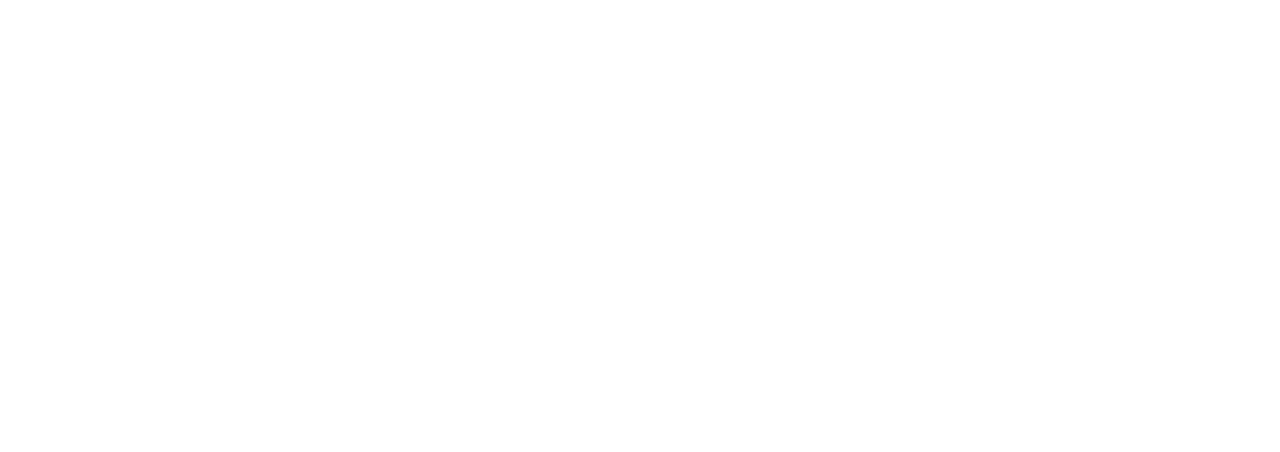
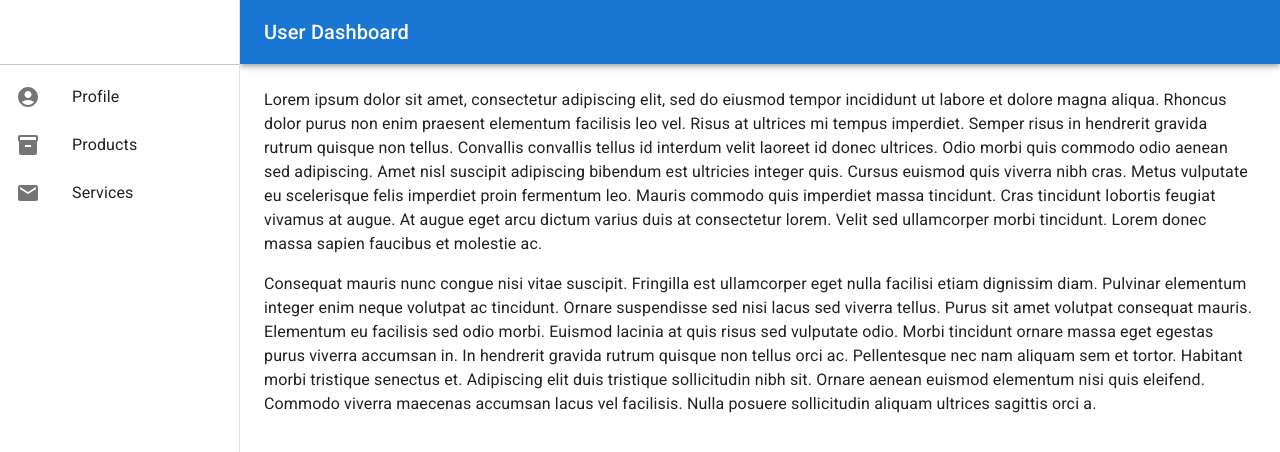
Before and after one commit to prakatesh/machinery-project, a React (Create React App) app in the folder client/: page /user/dashboard in a window 1280 px wide. Before the commit this address had no page. Shown: the top 452 px of the page. Built offline with nearby package versions, Linux system fonts and the light colour scheme.

Commit message:
Configured Dashboard

```diff
--- a/client/src/components/Dashboard/Dashboard.js
+++ b/client/src/components/AdminDashboard/AdminDashboard.js
@@ -20,7 +20,7 @@
 
 const drawerWidth = 240;
 
-function ResponsiveDrawer(props) {
+function AdminDashboard(props) {
   const { window } = props;
   const [mobileOpen, setMobileOpen] = React.useState(false);
 
@@ -96,7 +96,7 @@
             <MenuIcon />
           </IconButton>
           <Typography variant="h6" noWrap component="div">
-            Dashboard
+            Admin Dashboard
           </Typography>
         </Toolbar>
       </AppBar>
@@ -181,7 +181,7 @@
   );
 }
 
-ResponsiveDrawer.propTypes = {
+AdminDashboard.propTypes = {
   /**
    * Injected by the documentation to work in an iframe.
    * You won't need it on your project.
@@ -189,4 +189,4 @@
   window: PropTypes.func,
 };
 
-export default ResponsiveDrawer;
+export default AdminDashboard;
--- a/client/src/components/Routers/Routers.js
+++ b/client/src/components/Routers/Routers.js
@@ -5,7 +5,8 @@
 import Login from "../Login/Login";
 import Service from "../Service/Service";
 import Signup from "../SignUp/Signup";
-import Dashboard from "../Dashboard/Dashboard";
+import AdminDashboard from "../AdminDashboard/AdminDashboard";
+import UserDashboard from "../UserDashboard/UserDashboard";
 import Maintenance from "../Mainetenance/Maintenance";
 const Routers = () => {
   return (
@@ -16,7 +17,8 @@
         <Route path="/service" element={<Service />}></Route>
         <Route path="/login" element={<Login />}></Route>
         <Route path="/signup" element={<Signup />}></Route>
-        <Route path="/dashboard" element={<Dashboard />}></Route>
+        <Route path="/admin/dashboard" element={<AdminDashboard />}></Route>
+        <Route path="/user/dashboard" element={<UserDashboard />}></Route>
         <Route path="/maintenance" element={<Maintenance />}></Route>
       </Routes>
     </div>
--- /dev/null
+++ b/client/src/components/UserDashboard/UserDashboard.js
@@ -0,0 +1,181 @@
+import * as React from "react";
+import PropTypes from "prop-types";
+import AccountCircleIcon from "@mui/icons-material/AccountCircle";
+import AppBar from "@mui/material/AppBar";
+import Box from "@mui/material/Box";
+import CssBaseline from "@mui/material/CssBaseline";
+import Divider from "@mui/material/Divider";
+import Drawer from "@mui/material/Drawer";
+import IconButton from "@mui/material/IconButton";
+import InventoryIcon from "@mui/icons-material/Inventory";
+import List from "@mui/material/List";
+import ListItem from "@mui/material/ListItem";
+import ListItemButton from "@mui/material/ListItemButton";
+import ListItemIcon from "@mui/material/ListItemIcon";
+import ListItemText from "@mui/material/ListItemText";
+import MailIcon from "@mui/icons-material/Mail";
+import MenuIcon from "@mui/icons-material/Menu";
+import Toolbar from "@mui/material/Toolbar";
+import Typography from "@mui/material/Typography";
+
+const drawerWidth = 240;
+
+function UserDashboard(props) {
+  const { window } = props;
+  const [mobileOpen, setMobileOpen] = React.useState(false);
+
+  const handleDrawerToggle = () => {
+    setMobileOpen(!mobileOpen);
+  };
+
+  const drawer = (
+    <div>
+      <Toolbar />
+      <Divider />
+      <List>
+        <ListItem disablePadding>
+          <ListItemButton>
+            <ListItemIcon>
+              <AccountCircleIcon />
+            </ListItemIcon>
+            <ListItemText primary="Profile" />
+          </ListItemButton>
+        </ListItem>
+        <ListItem disablePadding>
+          <ListItemButton>
+            <ListItemIcon>
+              <InventoryIcon />
+            </ListItemIcon>
+            <ListItemText primary="Products" />
+          </ListItemButton>
+        </ListItem>
+        <ListItem disablePadding>
+          <ListItemButton>
+            <ListItemIcon>
+              <MailIcon />
+            </ListItemIcon>
+            <ListItemText primary="Services" />
+          </ListItemButton>
+        </ListItem>
+      </List>
+    </div>
+  );
+
+  const container =
+    window !== undefined ? () => window().document.body : undefined;
+
+  return (
+    <Box sx={{ display: "flex" }}>
+      <CssBaseline />
+      <AppBar
+        position="fixed"
+        sx={{
+          width: { sm: `calc(100% - ${drawerWidth}px)` },
+          ml: { sm: `${drawerWidth}px` },
+        }}
+      >
+        <Toolbar>
+          <IconButton
+            color="inherit"
+            aria-label="open drawer"
+            edge="start"
+            onClick={handleDrawerToggle}
+            sx={{ mr: 2, display: { sm: "none" } }}
+          >
+            <MenuIcon />
+          </IconButton>
+          <Typography variant="h6" noWrap component="div">
+            User Dashboard
+          </Typography>
+        </Toolbar>
+      </AppBar>
+      <Box
+        component="nav"
+        sx={{ width: { sm: drawerWidth }, flexShrink: { sm: 0 } }}
+        aria-label="mailbox folders"
+      >
+        {/* The implementation can be swapped with js to avoid SEO duplication of links. */}
+        <Drawer
+          container={container}
+          variant="temporary"
+          open={mobileOpen}
+          onClose={handleDrawerToggle}
+          ModalProps={{
+            keepMounted: true, // Better open performance on mobile.
+          }}
+          sx={{
+            display: { xs: "block", sm: "none" },
+            "& .MuiDrawer-paper": {
+              boxSizing: "border-box",
+              width: drawerWidth,
+            },
+          }}
+        >
+          {drawer}
+        </Drawer>
+        <Drawer
+          variant="permanent"
+          sx={{
+            display: { xs: "none", sm: "block" },
+            "& .MuiDrawer-paper": {
+              boxSizing: "border-box",
+              width: drawerWidth,
+            },
+          }}
+          open
+        >
+          {drawer}
+        </Drawer>
+      </Box>
+      <Box
+        component="main"
+        sx={{
+          flexGrow: 1,
+          p: 3,
+          width: { sm: `calc(100% - ${drawerWidth}px)` },
+        }}
+      >
+        <Toolbar />
+        <Typography paragraph>
+          Lorem ipsum dolor sit amet, consectetur adipiscing elit, sed do
+          eiusmod tempor incididunt ut labore et dolore magna aliqua. Rhoncus
+          dolor purus non enim praesent elementum facilisis leo vel. Risus at
+          ultrices mi tempus imperdiet. Semper risus in hendrerit gravida rutrum
+          quisque non tellus. Convallis convallis tellus id interdum velit
+          laoreet id donec ultrices. Odio morbi quis commodo odio aenean sed
+          adipiscing. Amet nisl suscipit adipiscing bibendum est ultricies
+          integer quis. Cursus euismod quis viverra nibh cras. Metus vulputate
+          eu scelerisque felis imperdiet proin fermentum leo. Mauris commodo
+          quis imperdiet massa tincidunt. Cras tincidunt lobortis feugiat
+          vivamus at augue. At augue eget arcu dictum varius duis at consectetur
+          lorem. Velit sed ullamcorper morbi tincidunt. Lorem donec massa sapien
+          faucibus et molestie ac.
+        </Typography>
+        <Typography paragraph>
+          Consequat mauris nunc congue nisi vitae suscipit. Fringilla est
+          ullamcorper eget nulla facilisi etiam dignissim diam. Pulvinar
+          elementum integer enim neque volutpat ac tincidunt. Ornare suspendisse
+          sed nisi lacus sed viverra tellus. Purus sit amet volutpat consequat
+          mauris. Elementum eu facilisis sed odio morbi. Euismod lacinia at quis
+          risus sed vulputate odio. Morbi tincidunt ornare massa eget egestas
+          purus viverra accumsan in. In hendrerit gravida rutrum quisque non
+          tellus orci ac. Pellentesque nec nam aliquam sem et tortor. Habitant
+          morbi tristique senectus et. Adipiscing elit duis tristique
+          sollicitudin nibh sit. Ornare aenean euismod elementum nisi quis
+          eleifend. Commodo viverra maecenas accumsan lacus vel facilisis. Nulla
+          posuere sollicitudin aliquam ultrices sagittis orci a.
+        </Typography>
+      </Box>
+    </Box>
+  );
+}
+
+UserDashboard.propTypes = {
+  /**
+   * Injected by the documentation to work in an iframe.
+   * You won't need it on your project.
+   */
+  window: PropTypes.func,
+};
+
+export default UserDashboard;
```
